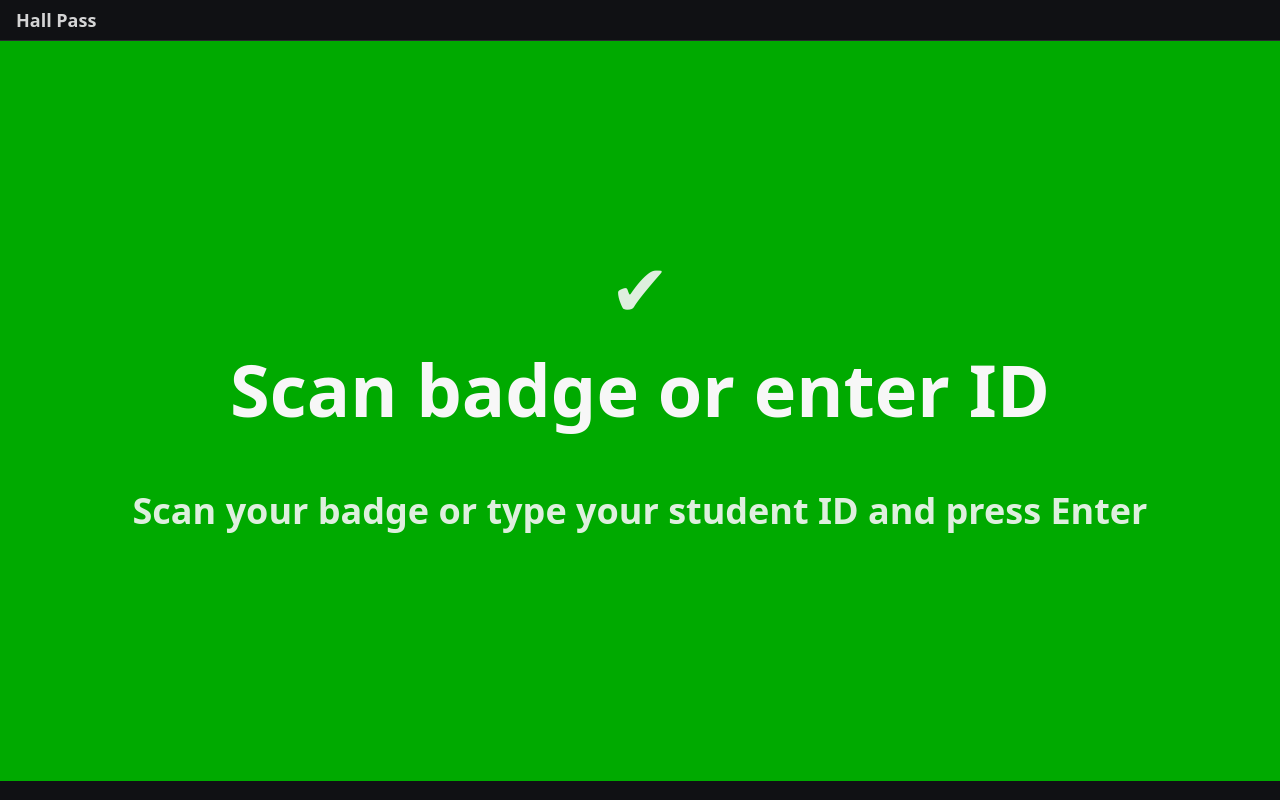
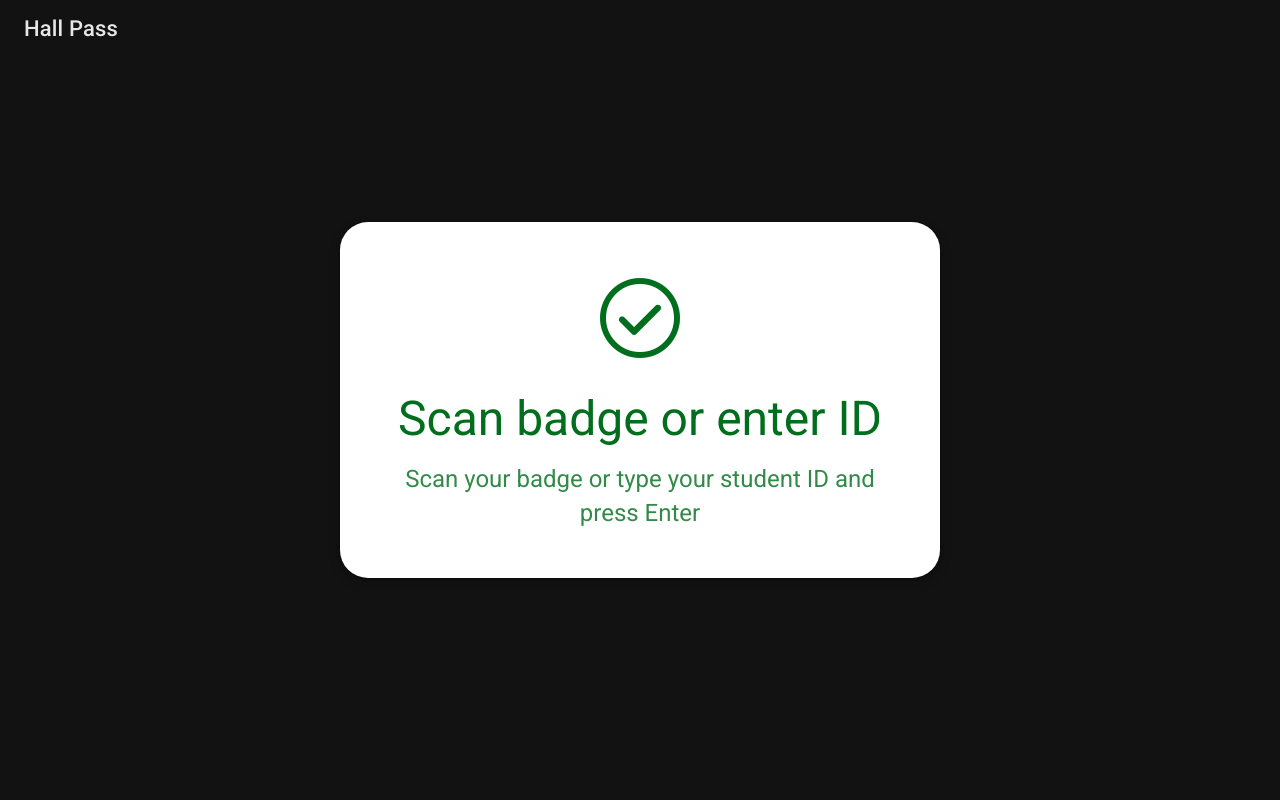
Before and after one commit to notsointeresting/HalllDay, a Flask app: page /kiosk in a window 1280 px wide. Run offline with Flask 3, Linux system fonts and the light colour scheme; data that the repository does not hold is empty.

Commit message:
Switch to Material Symbols and update UI styling
Replaces emoji icons with Material Symbols for a more consistent and modern look. Updates CSS to use Material Design color tokens and improves panel/card styling. Adds Material Symbols and Roboto font imports to base template. Updates display and kiosk templates and JS to use new icon names and logic.

```diff
--- a/static/kiosk.js
+++ b/static/kiosk.js
@@ -3,7 +3,7 @@ hidden.focus();
 
 let buffer = '';
 
-function setPanel(state, title, subtitle) {
+function setPanel(state, title, subtitle, icon) {
   const panel = document.getElementById('statusPanel');
   panel.classList.remove('red', 'yellow', 'green');
   panel.classList.add(state);
@@ -14,6 +14,17 @@ function setPanel(state, title, subtitle) {
   if (state === 'yellow') document.body.classList.add('bg-yellow');
   document.getElementById('statusTitle').textContent = title;
   document.getElementById('statusSubtitle').textContent = subtitle || '';
+
+  // Update icon if provided, otherwise infer from state
+  const iconEl = panel.querySelector('.icon');
+  if (icon) {
+    iconEl.textContent = icon;
+  } else {
+    // Fallback defaults
+    if (state === 'green') iconEl.textContent = 'check_circle';
+    if (state === 'red') iconEl.textContent = 'do_not_disturb_on';
+    if (state === 'yellow') iconEl.textContent = 'hourglass_empty';
+  }
 }
 
 function beep(freq=880, ms=120) {
@@ -46,7 +57,8 @@ async function toggleKioskSuspension() {
       const status = result.suspended ? 'SUSPENDED' : 'RESUMED';
       setPanel(result.suspended ? 'red' : 'green',
                `Kiosk ${status}`,
-               result.message || `Kiosk has been ${status.toLowerCase()}`);
+               result.message || `Kiosk has been ${status.toLowerCase()}`,
+               result.suspended ? 'block' : 'check_circle');
       beep(result.suspended ? 400 : 800, 200);
 
       // Refresh status after 2 seconds
@@ -71,7 +83,7 @@ async function toggleKioskSuspension() {
 function processCode(code) {
   if (!code) return;
 
-  setPanel('yellow', 'Pass Recognized!', 'Processing...');
+  setPanel('yellow', 'Pass Recognized!', 'Processing...', 'hourglass_empty');
 
   fetch('/api/scan', {
     method: 'POST',
@@ -85,7 +97,7 @@ function processCode(code) {
       if (r.status === 403 && j.action === 'banned') {
         // BANNED STUDENT - Show scary red warning with loud beep
         clearTimeout(resetTimeout);
-        setPanel('red', '🚫 RESTROOM BANNED 🚫', j.message || 'RESTROOM PRIVILEGES SUSPENDED - SEE TEACHER');
+        setPanel('red', '🚫 RESTROOM BANNED 🚫', j.message || 'RESTROOM PRIVILEGES SUSPENDED - SEE TEACHER', 'block');
         // Super loud scary beep (low frequency, long duration)
         beep(150, 800);  // Very low pitch, very long duration
         setTimeout(() => beep(150, 800), 900);  // Double beep for emphasis
@@ -99,12 +111,12 @@ function processCode(code) {
           } catch(e) {}
         }, 5000);  // 5 seconds to give teacher time to see
       } else if (r.status === 403) {
-        setPanel('red', 'KIOSK SUSPENDED', j.message || 'Contact administrator to resume service.');
+        setPanel('red', 'KIOSK SUSPENDED', j.message || 'Contact administrator to resume service.', 'block');
         beep(200, 300);
       } else if (r.status === 404) {
         // Unknown student ID
         clearTimeout(resetTimeout);
-        setPanel('yellow', 'Student not recognized', (j.message || 'Please try again.'));
+        setPanel('yellow', 'Student not recognized', (j.message || 'Please try again.'), 'help');
         beep(220, 220);
         resetTimeout = setTimeout(async () => {
           try {
@@ -115,7 +127,7 @@ function processCode(code) {
         }, 3500);
       } else {
         clearTimeout(resetTimeout);
-        setPanel('yellow', 'Service issue', j.message || `Status ${r.status}`);
+        setPanel('yellow', 'Service issue', j.message || `Status ${r.status}`, 'warning');
         resetTimeout = setTimeout(async () => {
           try {
             const sr = await fetch('/api/status');
@@ -128,25 +140,25 @@ function processCode(code) {
     }
     if (!j.ok && j.action === 'denied') {
       clearTimeout(denyTimeout);
-      setPanel('red', 'IN USE', j.message);
+      setPanel('red', 'IN USE', j.message, 'timer');
       denyTimeout = setTimeout(() => {
-        setPanel('red', 'IN USE', 'Please wait until the pass is returned.');
+        setPanel('red', 'IN USE', 'Please wait until the pass is returned.', 'timer');
       }, 2500);
       beep(200, 200);
       return;
     }
     if (j.ok && j.action === 'started') {
-      setPanel('red', 'IN USE', `${j.name} is out. Scan to return.`);
+      setPanel('red', 'IN USE', `${j.name} is out. Scan to return.`, 'timer');
       beep(700, 100);
     } else if (j.ok && j.action === 'ended') {
-      setPanel('green', 'Available', `${j.name} returned.`);
+      setPanel('green', 'Available', `${j.name} returned.`, 'check_circle');
       beep(1000, 120);
     } else {
-      setPanel('yellow', 'Check Scanner', j.message || 'Unknown response');
+      setPanel('yellow', 'Check Scanner', j.message || 'Unknown response', 'help');
     }
   }).catch(e => {
     console.error('network error', e);
-    setPanel('yellow', 'Network issue', 'Try again.');
+    setPanel('yellow', 'Network issue', 'Try again.', 'wifi_off');
   });
 }
 
@@ -178,7 +190,7 @@ setInterval(() => hidden.focus(), 3000);
 // Subscribe to status via SSE to mirror display behavior (full-bleed colors + elapsed/overdue)
 function setFromStatus(j){
   if (j.kiosk_suspended) {
-    setPanel('red', 'KIOSK SUSPENDED', 'Contact administrator to resume service.');
+    setPanel('red', 'KIOSK SUSPENDED', 'Contact administrator to resume service.', 'block');
     return;
   }
 
@@ -186,12 +198,12 @@ function setFromStatus(j){
     const mins = Math.floor((j.elapsed||0)/60);
     const secs = (j.elapsed||0)%60;
     if (j.overdue) {
-      setPanel('yellow', 'OVERDUE', `${j.name} • ${mins}:${secs.toString().padStart(2,'0')}`);
+      setPanel('yellow', 'OVERDUE', `${j.name} • ${mins}:${secs.toString().padStart(2,'0')}`, 'alarm');
     } else {
-      setPanel('red', 'IN USE', `${j.name} • ${mins}:${secs.toString().padStart(2,'0')}`);
+      setPanel('red', 'IN USE', `${j.name} • ${mins}:${secs.toString().padStart(2,'0')}`, 'timer');
     }
   } else {
-    setPanel('green', 'Available', 'Scan your badge or type your student ID and press Enter');
+    setPanel('green', 'Available', 'Scan your badge or type your student ID and press Enter', 'check_circle');
   }
 }
 
--- a/static/style.css
+++ b/static/style.css
@@ -1,70 +1,217 @@
 :root {
-  --green: #00ff00;
-  --red: #ff0000;
-  --yellow: #ffdd00;
-  --bg: #101114;
-  --text: #f7f7f7;
+  /* Material 3 Color Tokens */
+  /* Green / Available */
+  --md-sys-color-primary-green: #006e1c;
+  --md-sys-color-on-primary-green: #ffffff;
+  --md-sys-color-primary-container-green: #94f990;
+  --md-sys-color-on-primary-container-green: #002204;
+  --md-sys-color-surface-green: #f5fbf0;
+
+  /* Red / In Use / Banned */
+  --md-sys-color-primary-red: #ba1a1a;
+  --md-sys-color-on-primary-red: #ffffff;
+  --md-sys-color-primary-container-red: #ffdad6;
+  --md-sys-color-on-primary-container-red: #410002;
+  --md-sys-color-surface-red: #fffbff;
+
+  /* Yellow / Processing / Overdue */
+  --md-sys-color-primary-yellow: #725c00;
+  --md-sys-color-on-primary-yellow: #ffffff;
+  --md-sys-color-primary-container-yellow: #ffe085;
+  --md-sys-color-on-primary-container-yellow: #231b00;
+  --md-sys-color-surface-yellow: #fffbf3;
+
+  /* Neutral / Dark Backgrounds */
+  --md-sys-color-scrim: #000000;
+  --surface-card: #ffffff;
+
+  /* State Colors (Full Screen Backgrounds) */
+  --bg-green: #2e7d32;
+  /* Deep Green */
+  --bg-red: #c62828;
+  /* Deep Red */
+  --bg-yellow: #f9a825;
+  /* Deep Amber */
+  --bg-default: #121212;
 }
-* { box-sizing: border-box; }
+
+* {
+  box-sizing: border-box;
+}
+
 body {
   margin: 0;
-  font-family: system-ui, -apple-system, Segoe UI, Roboto, Helvetica, Arial, sans-serif;
-  background: var(--bg);
-  color: var(--text);
+  font-family: 'Roboto', sans-serif;
+  background-color: var(--bg-default);
+  color: #1c1b1f;
+  transition: background-color 0.6s cubic-bezier(0.4, 0.0, 0.2, 1);
+  min-height: 100vh;
+  display: flex;
+  flex-direction: column;
 }
-header { padding: 8px 16px; border-bottom: 1px solid #2a2b2f; }
-h1 { font-size: 18px; margin: 0; opacity: 0.85; }
 
+/* Full screen background states */
+body.bg-green {
+  background-color: var(--bg-green);
+}
+
+body.bg-red {
+  background-color: var(--bg-red);
+}
+
+body.bg-yellow {
+  background-color: var(--bg-yellow);
+}
+
+header {
+  padding: 16px 24px;
+  color: rgba(255, 255, 255, 0.9);
+  position: absolute;
+  top: 0;
+  left: 0;
+  width: 100%;
+  z-index: 10;
+}
+
+h1 {
+  font-size: 22px;
+  font-weight: 500;
+  margin: 0;
+  letter-spacing: 0.15px;
+}
+
+main {
+  flex: 1;
+  display: flex;
+  align-items: center;
+  justify-content: center;
+  padding: 24px;
+}
+
+/* The Floating Card */
 .panel {
-  margin: 24px auto;
-  width: min(960px, 92vw);
-  border-radius: 16px;
-  padding: 48px 24px;
+  background: var(--surface-card);
+  border-radius: 28px;
+  padding: 48px;
+  width: min(600px, 90vw);
   text-align: center;
-  background: #1a1b1f;
-  border: 2px solid #2a2b2f;
-  min-height: 40vh;
+  box-shadow: 0 4px 8px 3px rgba(0, 0, 0, 0.15), 0 1px 3px rgba(0, 0, 0, 0.3);
   display: flex;
-  gap: 8px;
   flex-direction: column;
   align-items: center;
-  justify-content: center;
-}
-.panel.full-bleed { width: 100vw; min-height: calc(100vh - 60px); border-radius: 0; margin: 0; border: none; }
-.panel.green { border-color: #00ff00; background: #00aa00; }
-.panel.red { border-color: #ff0000; background: #cc0000; }
-.panel.yellow { border-color: #ffdd00; background: #ff9900; animation: pulse 1.2s infinite; }
-
-/* Body-wide background swaps for maximum visibility */
-body.bg-green { background: #00aa00; }
-body.bg-red { background: #cc0000; }
-body.bg-yellow { background: #ff9900; }
-
-.icon { font-size: 72px; line-height: 1; opacity: 0.9; }
-#statusTitle, #displayTitle { font-size: 72px; margin: 8px 0 4px; font-weight: bold; }
-#statusSubtitle, #displaySubtitle { font-size: 36px; opacity: 0.9; font-weight: 600; }
-
-@keyframes pulse {
-  0% { box-shadow: 0 0 0 0 rgba(255, 221, 0, 0.7); }
-  70% { box-shadow: 0 0 0 12px rgba(255, 221, 0, 0); }
-  100% { box-shadow: 0 0 0 0 rgba(255, 221, 0, 0); }
+  gap: 16px;
+  transition: transform 0.3s ease, box-shadow 0.3s ease;
 }
 
+/* State-specific text styling inside the card */
+.panel.green {
+  color: var(--md-sys-color-primary-green);
+}
+
+.panel.red {
+  color: var(--md-sys-color-primary-red);
+}
+
+.panel.yellow {
+  color: var(--md-sys-color-primary-yellow);
+}
+
+/* Material Symbols */
+.icon {
+  font-family: 'Material Symbols Rounded';
+  font-weight: normal;
+  font-style: normal;
+  font-size: 96px;
+  line-height: 1;
+  letter-spacing: normal;
+  text-transform: none;
+  display: inline-block;
+  white-space: nowrap;
+  word-wrap: normal;
+  direction: ltr;
+  -webkit-font-feature-settings: 'liga';
+  font-feature-settings: 'liga';
+  -webkit-font-smoothing: antialiased;
+
+  margin-bottom: 8px;
+  transition: transform 0.4s cubic-bezier(0.34, 1.56, 0.64, 1);
+}
+
+/* Pulse animation for processing/yellow state */
+.panel.yellow .icon {
+  animation: spin-pulse 2s infinite;
+}
+
+@keyframes spin-pulse {
+  0% {
+    transform: scale(1);
+    opacity: 1;
+  }
+
+  50% {
+    transform: scale(1.1);
+    opacity: 0.8;
+  }
+
+  100% {
+    transform: scale(1);
+    opacity: 1;
+  }
+}
+
+#statusTitle,
+#displayTitle {
+  font-size: 48px;
+  /* Large but contained */
+  font-weight: 400;
+  margin: 0;
+  line-height: 1.2;
+}
+
+#statusSubtitle,
+#displaySubtitle {
+  font-size: 24px;
+  font-weight: 400;
+  opacity: 0.8;
+  margin: 0;
+  line-height: 1.4;
+}
+
+/* Input hidden but functional */
 #hiddenInput {
   position: fixed;
   opacity: 0;
   pointer-events: none;
-  height: 0;
-  width: 0;
   left: -9999px;
-  top: -9999px;
-  border: none;
-  background: transparent;
-  outline: none;
-  z-index: -1;
 }
 
-.helper { text-align: center; opacity: 0.6; font-size: 14px; }
-.admin { width: min(900px, 92vw); margin: 16px auto; }
-.students { columns: 2; gap: 24px; }
-.students li { list-style: none; padding: 2px 0; opacity: 0.9; }
+.helper {
+  position: absolute;
+  bottom: 24px;
+  width: 100%;
+  text-align: center;
+  color: rgba(255, 255, 255, 0.7);
+  font-size: 14px;
+}
+
+/* Admin styles */
+.admin {
+  background: #fff;
+  color: #000;
+  padding: 32px;
+  border-radius: 16px;
+  width: min(900px, 92vw);
+  margin: 32px auto;
+  box-shadow: 0 1px 3px rgba(0, 0, 0, 0.12);
+}
+
+.students {
+  columns: 2;
+  gap: 24px;
+}
+
+.students li {
+  list-style: none;
+  padding: 4px 0;
+  border-bottom: 1px solid #eee;
+}
--- a/templates/base.html
+++ b/templates/base.html
@@ -4,6 +4,10 @@
   <meta charset="utf-8">
   <meta name="viewport" content="width=device-width, initial-scale=1">
   <title>{{ room }}</title>
+  <link rel="preconnect" href="https://fonts.googleapis.com">
+  <link rel="preconnect" href="https://fonts.gstatic.com" crossorigin>
+  <link href="https://fonts.googleapis.com/css2?family=Roboto:wght@400;500;700&display=swap" rel="stylesheet">
+  <link href="https://fonts.googleapis.com/css2?family=Material+Symbols+Rounded:opsz,wght,FILL,GRAD@48,400,1,0" rel="stylesheet">
   <link rel="stylesheet" href="{{ url_for('static', filename='style.css') }}?v={{ static_version }}">
 </head>
 <body>
--- a/templates/display.html
+++ b/templates/display.html
@@ -1,7 +1,7 @@
 {% extends "base.html" %}
 {% block content %}
 <section class="panel full-bleed" id="displayPanel">
-  <div class="icon" id="displayIcon">✔</div>
+  <div class="icon" id="displayIcon">check_circle</div>
   <h2 id="displayTitle">Available</h2>
   <p id="displaySubtitle">Scan to check out</p>
 </section>
--- a/templates/kiosk.html
+++ b/templates/kiosk.html
@@ -1,7 +1,7 @@
 {% extends "base.html" %}
 {% block content %}
 <section class="panel full-bleed green" id="statusPanel">
-  <div class="icon">✔</div>
+  <div class="icon">check_circle</div>
   <h2 id="statusTitle">Scan badge or enter ID</h2>
   <p id="statusSubtitle">Scan your badge or type your student ID and press Enter</p>
 </section>
```
Also changed, not shown: static/display.js (+15 -15 lines), 1 other file.
